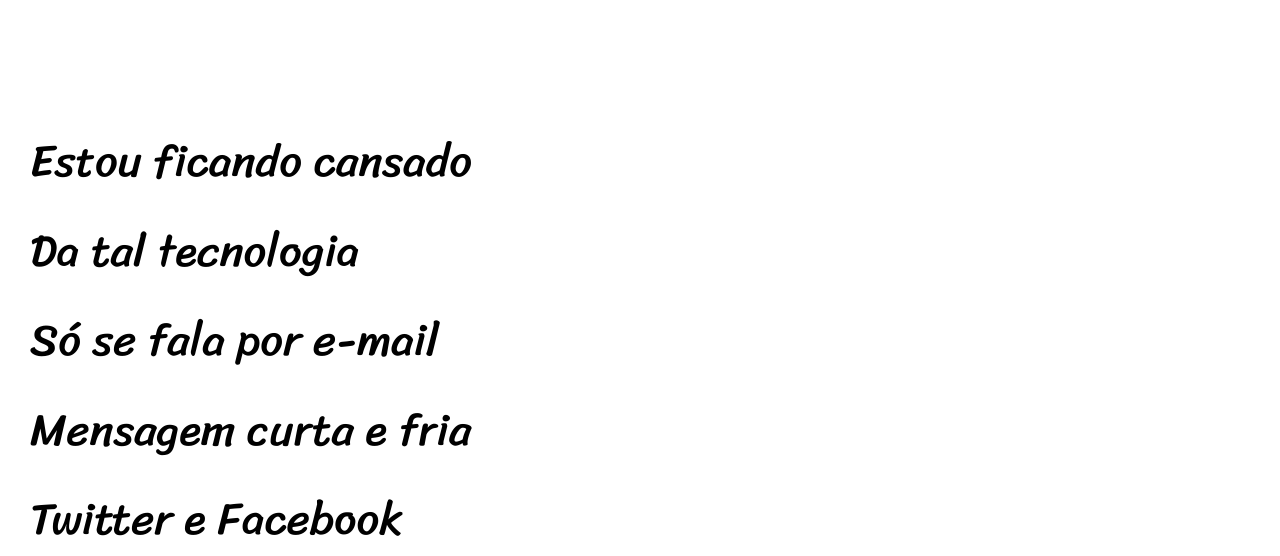
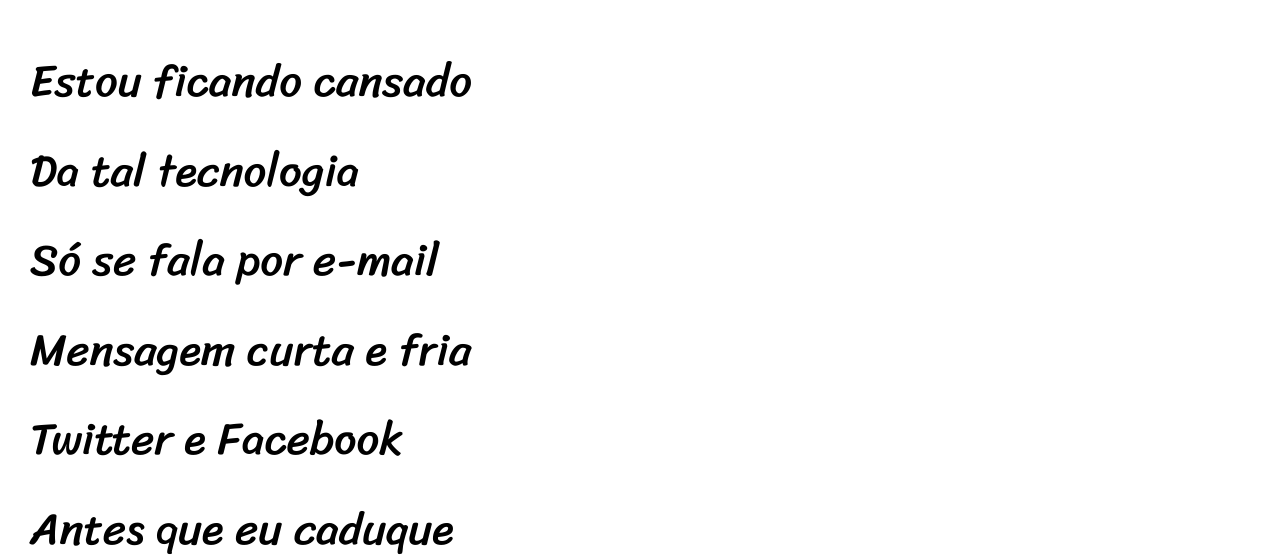
Before and after one commit to andrecastro64/MODULOS, a plain HTML site: page modulo_03/desafio012/index.html in a window 1280 px wide. Shown: the part 263-819 px from the top of the page. Drawn offline with Linux system fonts and the light colour scheme.

Commit message:
Update style.css

```diff
--- a/modulo_03/desafio012/estilo/style.css
+++ b/modulo_03/desafio012/estilo/style.css
@@ -49,8 +49,8 @@ header a:hover, footer a:hover{
 }
 
 section{
-padding-top: 15vh;
-padding-bottom: 15vh;
+padding-top: 5vh;
+padding-bottom: 5vh;
 line-height: 2em;
 padding-left: 30px;
 font-family: var(--fonte3);
```
